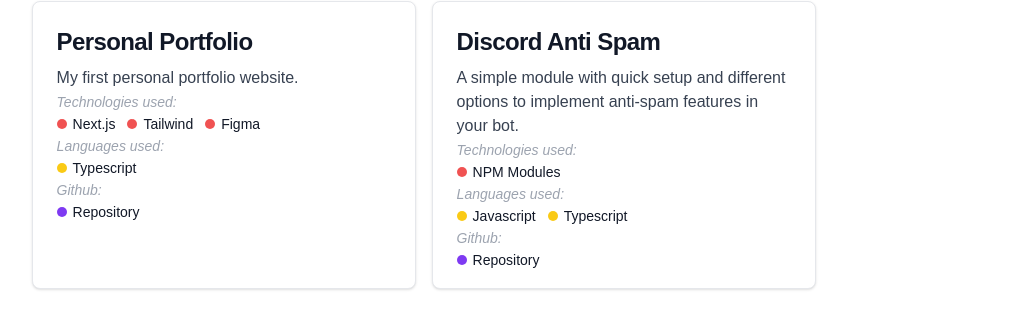
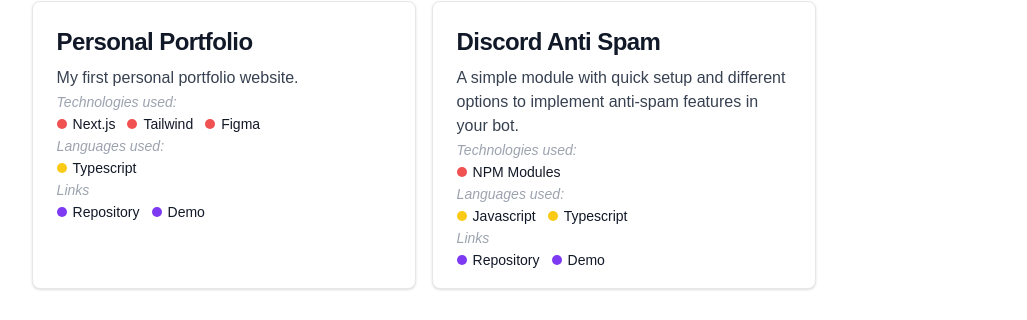
Before and after one commit to Scraayp/michalk.nl, a Next.js app: page / in a window 1280 px wide. Shown: the part 1275-1595 px from the top of the page, without its empty margins (122-1149 px from the left). Built offline with nearby package versions, Linux system fonts and the light colour scheme.

Commit message:
Fixed project links and more. Realease is coming soon

```diff
--- /dev/null
+++ b/src/pages/api/redirect/das.ts
@@ -0,0 +1,6 @@
+// Next.js API route support: https://nextjs.org/docs/api-routes/introduction
+import type { NextApiRequest, NextApiResponse } from "next";
+
+export default function handler(req: NextApiRequest, res: NextApiResponse) {
+  res.status(200).redirect("https://www.npmjs.com/package/discord-anti-spam");
+}
--- a/src/pages/index.tsx
+++ b/src/pages/index.tsx
@@ -32,7 +32,7 @@ export default function Home() {
           referee and a trainer at my local club.
         </p>
         <br />
-        <Link href="/cv">
+        <Link href="/api/cv">
           <button className="mt-5 md:mt-4 relative inline-flex items-center justify-center p-0.5 mb-2 mr-2 overflow-hidden text-sm font-medium text-gray-900 rounded-lg group bg-gradient-to-br from-purple-600 to-blue-500 group-hover:from-purple-600 group-hover:to-blue-500 hover:text-white dark:text-white focus:ring-4 focus:outline-none focus:ring-blue-300 dark:focus:ring-blue-800">
             <span className="relative px-5 py-2.5 transition-all ease-in duration-75 dark:bg-darkbg bg-white rounded-md group-hover:bg-opacity-0">
               CV<i className="fa-solid fa-file pl-3"></i>
@@ -80,10 +80,22 @@ export default function Home() {
                   <span className="flex w-2.5 h-2.5 bg-yellow-300 rounded-full mr-1.5 flex-shrink-0"></span>
                   Typescript
                 </span>
-                <span className="text-gray-400 text-sm italic">Github:</span>
-                <div className="hover:underline hover:text-primary flex items-center text-sm font-medium text-gray-900 dark:text-white">
+                <span className="text-gray-400 text-sm italic">Links</span>
+                <div className="y flex items-center text-sm font-medium text-gray-900 dark:text-white">
                   <span className="flex w-2.5 h-2.5 bg-purple-600 rounded-full mr-1.5 flex-shrink-0"></span>
-                  <a href="https://github.com/Scraayp/michalk.nl">Repository</a>
+                  <Link
+                    href="https://github.com/Scraayp/michalk.nl"
+                    className="hover:underline hover:text-primary"
+                  >
+                    Repository
+                  </Link>
+                  <span className="ml-3 flex w-2.5 h-2.5 bg-purple-600 rounded-full mr-1.5 flex-shrink-0"></span>
+                  <Link
+                    href="/api/redirect/portfolio"
+                    className="hover:underline hover:text-primary"
+                  >
+                    Demo
+                  </Link>
                 </div>
               </div>
             </div>
@@ -114,12 +126,22 @@ export default function Home() {
                   <span className="flex w-2.5 h-2.5 bg-yellow-300 rounded-full ml-3 mr-1.5 flex-shrink-0"></span>
                   Typescript
                 </span>
-                <span className="text-gray-400 text-sm italic">Github:</span>
-                <div className="hover:underline hover:text-primary flex items-center text-sm font-medium text-gray-900 dark:text-white">
+                <span className="text-gray-400 text-sm italic">Links</span>
+                <div className=" flex items-center text-sm font-medium text-gray-900 dark:text-white">
                   <span className="flex w-2.5 h-2.5 bg-purple-600 rounded-full mr-1.5 flex-shrink-0"></span>
-                  <a href="https://github.com/Michael-J-Scofield/discord-anti-spam">
+                  <Link
+                    href="https://github.com/Michael-J-Scofield/discord-anti-spam"
+                    className="hover:underline hover:text-primary"
+                  >
                     Repository
-                  </a>
+                  </Link>
+                  <span className="ml-3 flex w-2.5 h-2.5 bg-purple-600 rounded-full mr-1.5 flex-shrink-0"></span>
+                  <Link
+                    href="/api/redirect/das"
+                    className="hover:underline hover:text-primary"
+                  >
+                    Demo
+                  </Link>
                 </div>
               </div>
             </div>
```
